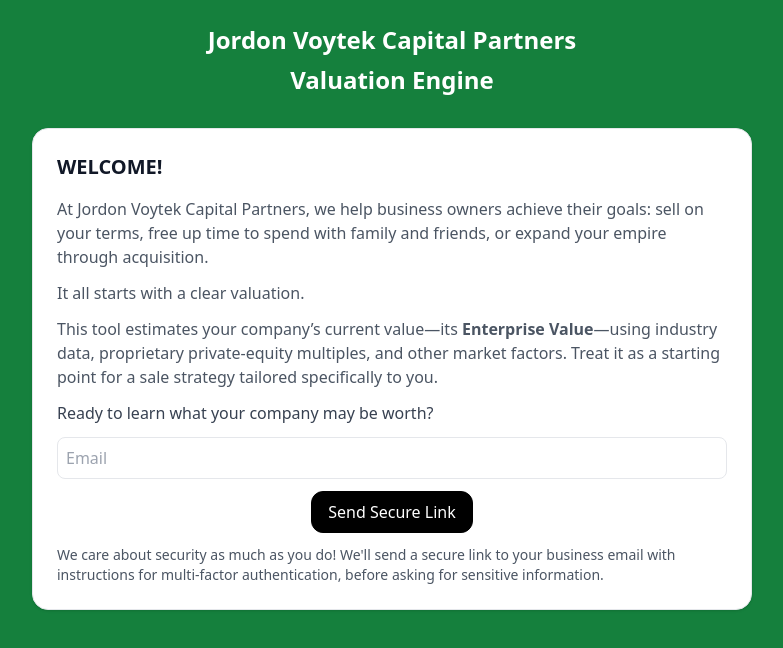
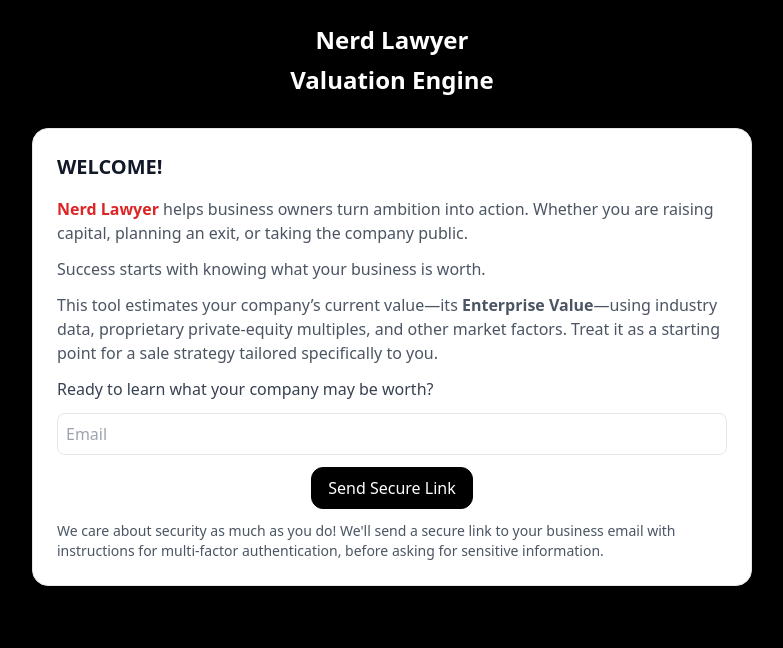
Before and after one commit to nerdlawyerpgh/valuation-app, a Next.js app in the folder frontend/: page /request-access in a window 1280 px wide. Shown: the top 648 px of the page, without its empty margins (248-1031 px from the left). Built offline with nearby package versions, Linux system fonts and the light colour scheme.

Commit message:
Copy of frontend for JoVo (frontend_jovo) and updated color scheme for frontend

```diff
--- a/frontend/app/layout.tsx
+++ b/frontend/app/layout.tsx
@@ -9,10 +9,10 @@
 export default function RootLayout({ children }: { children: React.ReactNode }) {
   return (
     <html lang="en">
-      <body className="min-h-screen bg-green-700 text-white">
+      <body className="min-h-screen bg-black text-white">
         <div className="container">
           <header className="flex flex-col items-center gap-1 text-center space-y-1 mb-8">
-            <h1 className="text-2xl font-bold">Jordon Voytek Capital Partners</h1>
+            <h1 className="text-2xl font-bold">Nerd Lawyer</h1>
             <h2 className="text-2xl font-semibold">Valuation Engine</h2>
           </header>
           {children}
--- a/frontend/app/request-access/page.tsx
+++ b/frontend/app/request-access/page.tsx
@@ -35,10 +35,10 @@
         <form onSubmit={handleSubmit} className="space-y-3"><h2 className="text-xl font-semibold mb-4 text-gray-900">WELCOME!</h2>
         <div className="mt-1 text-base text-gray-600 space-y-3">
           <p>
-            At Jordon Voytek Capital Partners, we help business owners achieve their goals: sell on your terms, free up time to spend with family and friends, or expand your empire through acquisition.
+            <strong className="text-red-600">Nerd Lawyer</strong> helps business owners turn ambition into action. Whether you are raising capital, planning an exit, or taking the company public.
           </p>
           <p>
-            It all starts with a clear valuation.
+            Success starts with knowing what your business is worth.
           </p>
           <p>
             This tool estimates your company’s current value—its <strong>Enterprise Value</strong>—using
```
